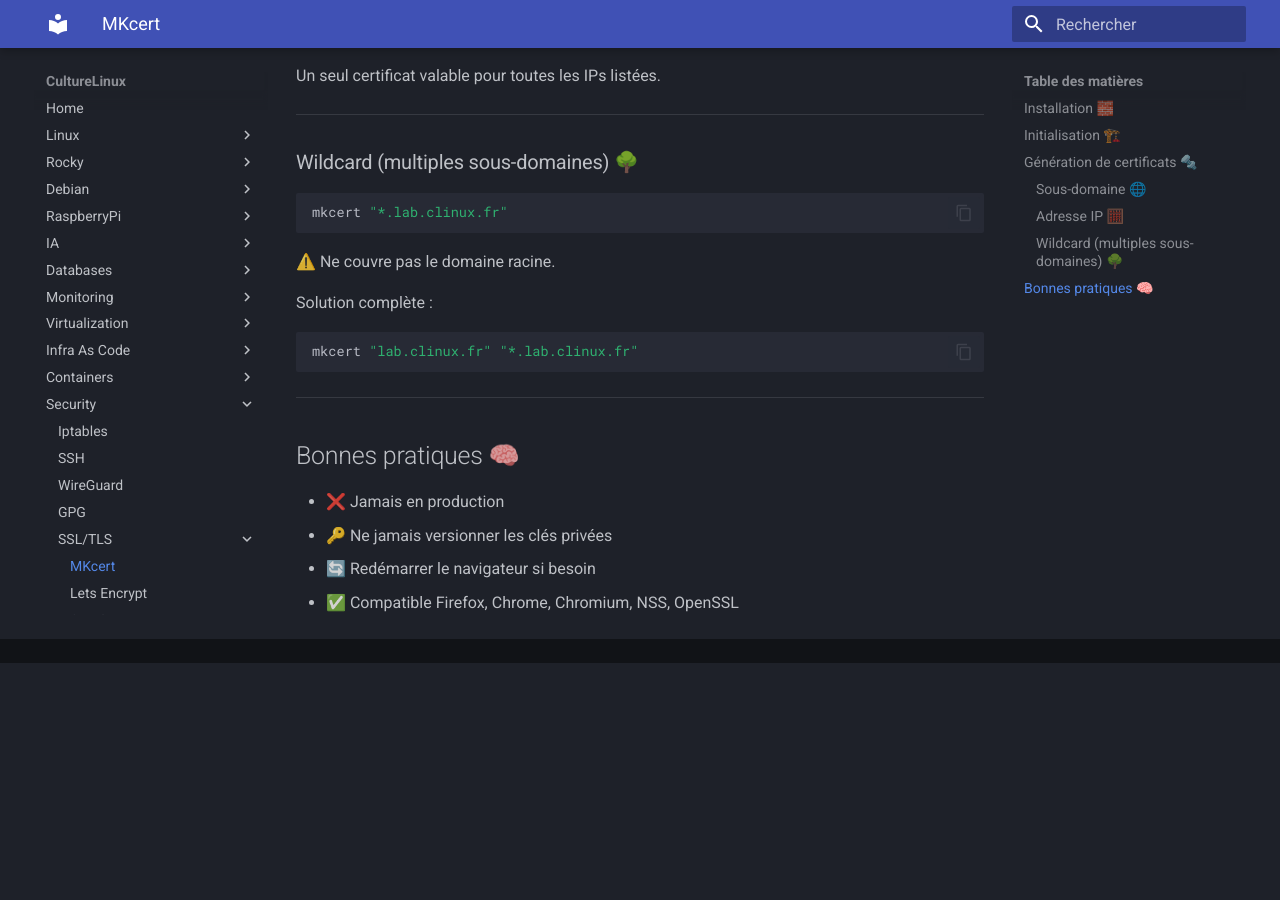
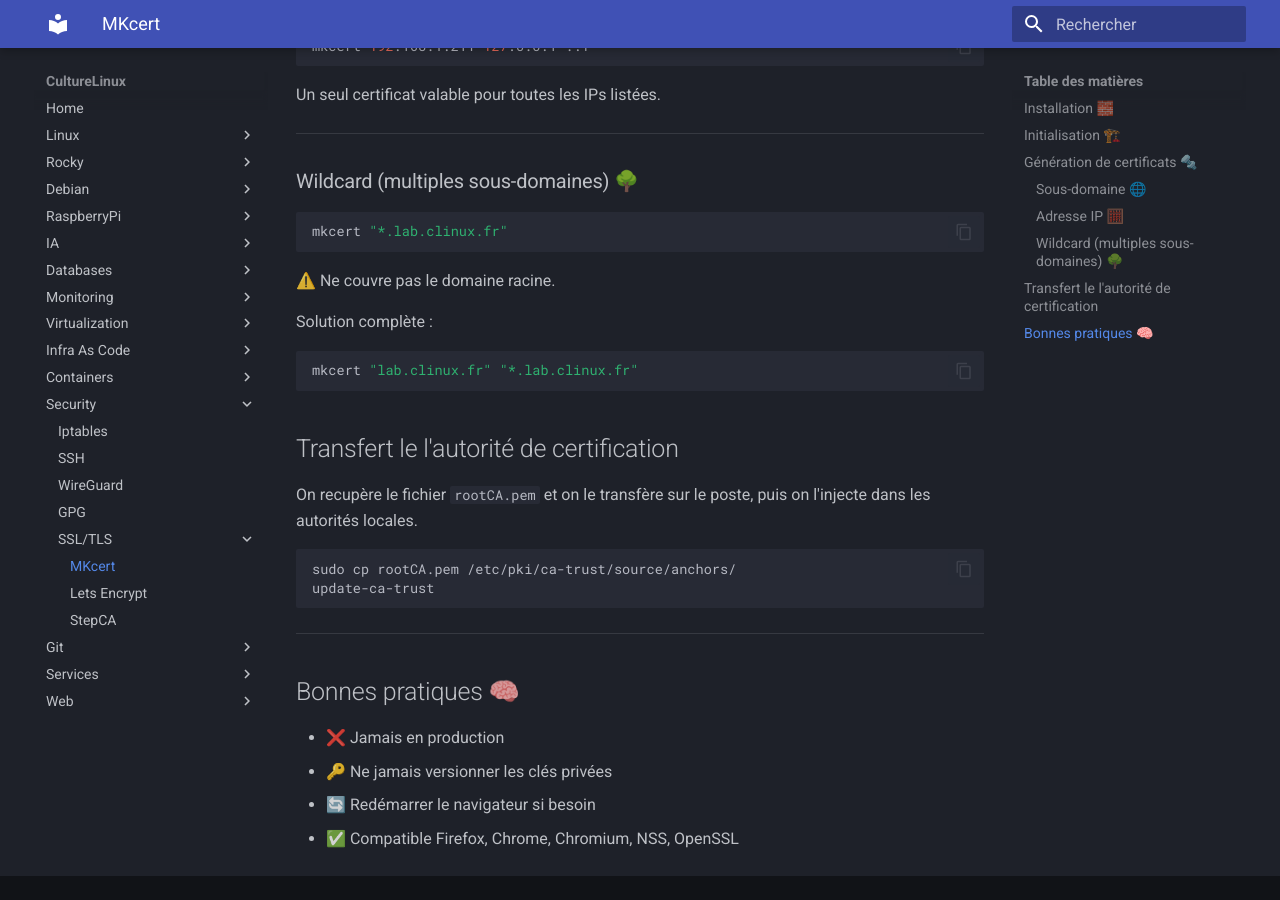
Before and after one commit to CultureLinux/doc, an MkDocs documentation site: the page built from docs/security/tls/mkcert.md, in a window 1280 px wide and 900 px high, scrolled down 1492 px. Built offline with MkDocs 1.6.1 and Material for MkDocs 9.7.7, drawn with Linux system fonts in a browser that asks for light colours; before the commit the page ends 2155 px from its top, so only the background shows below that; some of the changed text lies outside the part shown.

Commit message:
📝 docs: mkcert

````diff
--- a/docs/security/tls/mkcert.md
+++ b/docs/security/tls/mkcert.md
@@ -90,6 +91,16 @@
 mkcert "lab.clinux.fr" "*.lab.clinux.fr"
 ```
 
+## Transfert le l'autorité de certification
+
+On recupère le fichier `rootCA.pem` et on le transfère sur le poste, puis on l'injecte dans les autorités locales.
+
+```bash
+sudo cp rootCA.pem /etc/pki/ca-trust/source/anchors/
+update-ca-trust
+```
+
+
 ---
 
 ## Bonnes pratiques 🧠
````
Also changed, not shown: other parts of docs/security/tls/mkcert.md (+3 -2 lines), docs/virtualization/pve-automator.md (added, +31 -0 lines).
